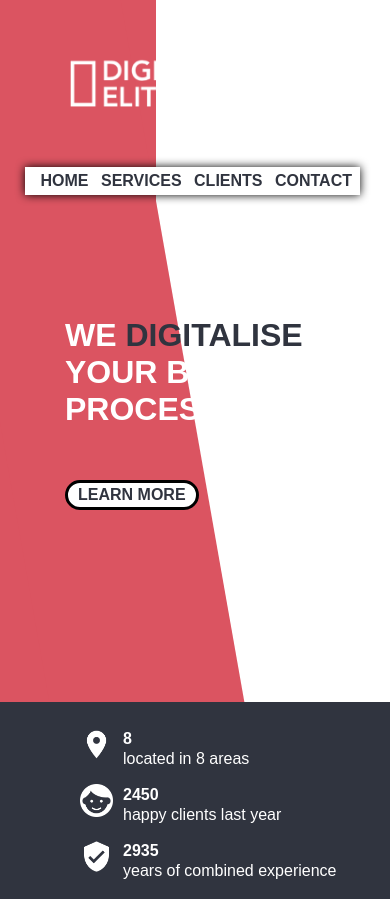
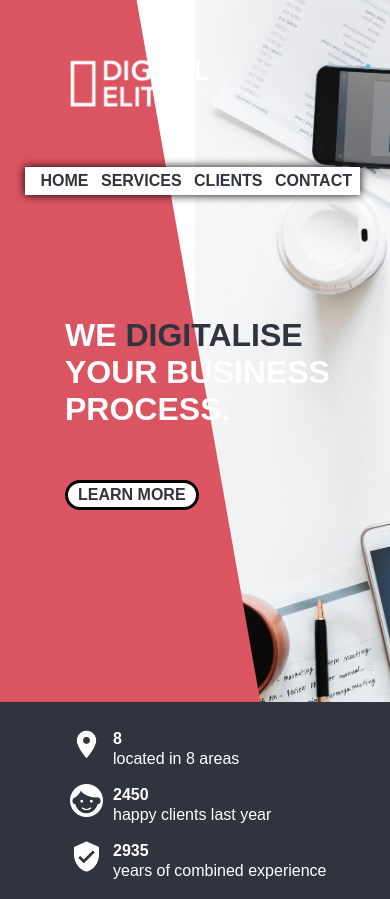
Before and after one commit to dan360z/Digital-Elite, a plain HTML site: page index.html in a window 390 px wide. Shown: the top 899 px of the page. Drawn offline with Linux system fonts and the light colour scheme.

Commit message:
added responsive background

```diff
--- a/index.html
+++ b/index.html
@@ -9,10 +9,8 @@
 </head>
 <body>
     <div class= "red_box"></div>
-    <div class="background">
-       <div class="bg1"></div>
-       <div class="bg2"></div>
-    </div>
+    <div class="background1"></div>
+    <div class="background2"></div>
     <header class="title">
         <img class="logo" src="images/logo.png" alt="logo">
             <ul>
--- a/main.css
+++ b/main.css
@@ -4,41 +4,34 @@ html, body {
     margin: 0px;
     font-family: 'avenir', sans-serif;
     color: #fff;
-
-
 }
 
 .red_box {
     position: absolute;
     background-color: #db5461;
-    width: 50%;
+    width: 54%;
     height: 100%;
     transform: skewX(10deg);
     z-index: -1;
 }
 
-.background {
+.background1 {
     position: absolute;
-    width: 100%;
-    height: 750px;
+    left: 50%;
+    width: 50%;
+    height: 100%;
+    background-image: url("images/background_header.jpg");
+    background-size: cover;
     z-index: -2;
-    padding: 0px;
-    margin: 0px;
 }
 
-.bg1 {
+.background2 {
+    position: absolute;
+    width: 20%;
+    height: 100%;
     background-color: #db5461;
-    display: inline-block;
-    width: 40%;
-    height: 100%;
-}
+    z-index: -2;
 
-.bg2 {
-    background-image: url(images/background_header.jpg);
-    background-size: cover;
-    display: inline-block;
-    width: 59.5%;
-    height: 100%;
 }
 
 .logo {
@@ -94,7 +87,7 @@ h1 {
 .footer {
     margin-top: 192px;
     background-color: #30343f;
-    padding: 26px 0px 12px 80px;
+    padding: 26px 0px 12px 70px;
 }
 
 .ft {
```
